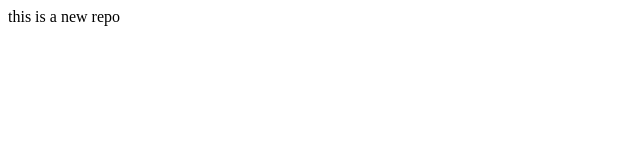
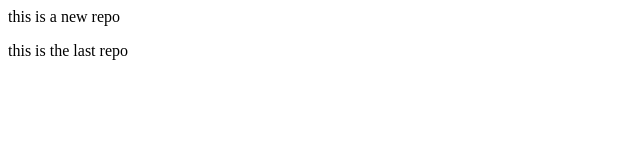
Before and after one commit to gaurav-0-8/Localrepo, a plain HTML site: page index.html in a window 1280 px wide. Shown: the whole page, without its empty margins (0-640 px from the left). Drawn offline with Linux system fonts and the light colour scheme.

Commit message:
add new feature

```diff
--- a/index.html
+++ b/index.html
@@ -1 +1,2 @@
 <p>this is a new repo</p>
+<p>this is the last repo</p>
```
